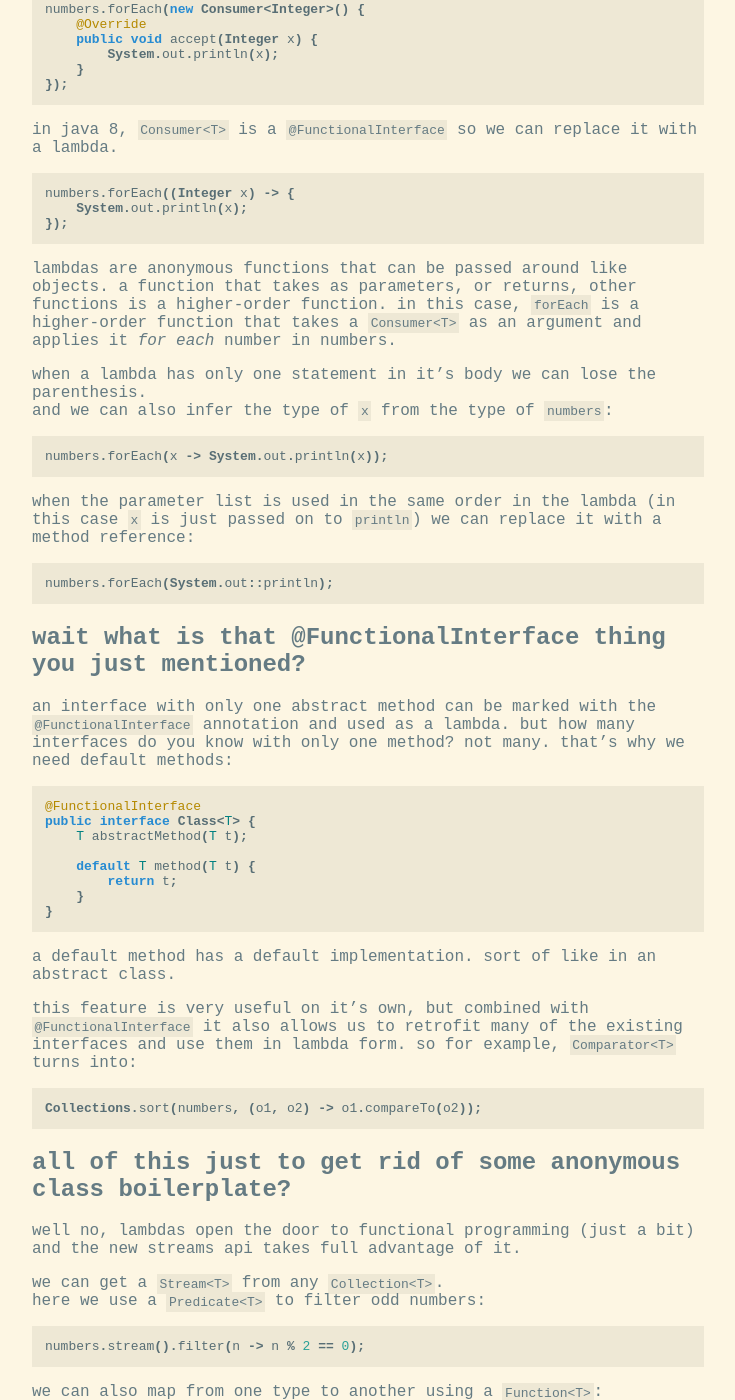
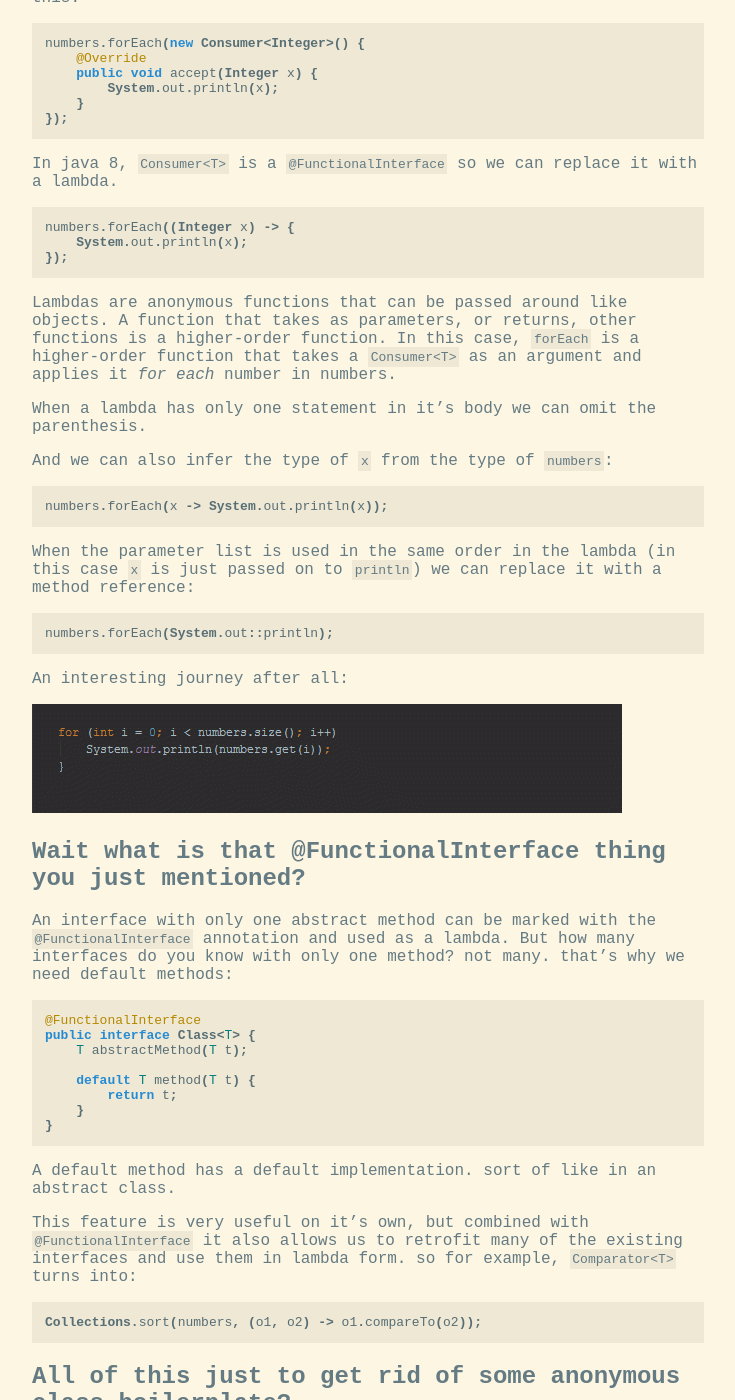
Before and after one commit to oryanm/oryanm.github.io, a Jekyll site: the page built from _posts/2016-09-10-for-loops.md, in a window 1280 px wide and 1400 px high, scrolled down 561 px. Shown: the whole window, without its empty margins (272-1007 px from the left). Built offline with Jekyll 4.4.1, drawn with Linux system fonts in a browser that asks for light colours; some of the changed text lies outside the part shown.

Commit message:
update for loops

````diff
--- a/_posts/2016-09-10-for-loops.md
+++ b/_posts/2016-09-10-for-loops.md
@@ -20,7 +22,7 @@ for (Iterator<Integer> iterator = numbers.iterator(); iterator.hasNext(); ) {
 }
 ```
 
-since java 5 it could loop like this:
+Since java 5 it could loop like this:
 
 ```java
 for (Integer number : numbers) {
@@ -28,9 +30,9 @@ for (Integer number : numbers) {
 }
 ```
 
-that one lasted _for_ quite a _while_.
+That one lasted _for_ quite a _while_.
 
-if you used google's guava you might have seen it loop somewhat like this:
+If you used google's guava you might have seen it loop somewhat like this:
 
 ```java
 numbers.forEach(new Consumer<Integer>() {
@@ -41,7 +43,7 @@ numbers.forEach(new Consumer<Integer>() {
 });
 ```
 
-in java 8, `Consumer<T>` is a `@FunctionalInterface` so we can replace it with a lambda.
+In java 8, `Consumer<T>` is a `@FunctionalInterface` so we can replace it with a lambda.
 
 ```java
 numbers.forEach((Integer x) -> {
@@ -49,28 +51,29 @@ numbers.forEach((Integer x) -> {
 });
 ```
 
-lambdas are anonymous functions that can be passed around like objects.
-a function that takes as parameters, or returns, other functions is a higher-order function.
-in this case, `forEach` is a higher-order function that takes a `Consumer<T>` as an argument and applies it _for each_ number in numbers.
+Lambdas are anonymous functions that can be passed around like objects. A function that takes as parameters, or returns, other functions is a higher-order function. In this case, `forEach` is a higher-order function that takes a `Consumer<T>` as an argument and applies it _for each_ number in numbers.
 
-when a lambda has only one statement in it's body we can lose the parenthesis.
-and we can also infer the type of `x` from the type of `numbers`:
+When a lambda has only one statement in it's body we can omit the parenthesis.
+
+And we can also infer the type of `x` from the type of `numbers`:
 
 ```java
 numbers.forEach(x -> System.out.println(x));
 ```
 
-when the parameter list is used in the same order in the lambda
-(in this case `x` is just passed on to `println`) we can replace it with a method reference:
+When the parameter list is used in the same order in the lambda (in this case `x` is just passed on to `println`) we can replace it with a method reference:
 
 ```java
 numbers.forEach(System.out::println);
 ```
 
-## wait what is that @FunctionalInterface thing you just mentioned?
+An interesting journey after all:
 
-an interface with only one abstract method can be marked with the `@FunctionalInterface` annotation and used as a lambda.
-but how many interfaces do you know with only one method? not many. that's why we need default methods:
+![loop!][forgif]
+
+## Wait what is that @FunctionalInterface thing you just mentioned?
+
+An interface with only one abstract method can be marked with the `@FunctionalInterface` annotation and used as a lambda. But how many interfaces do you know with only one method? not many. that's why we need default methods:
 
 ```java
 @FunctionalInterface
@@ -83,33 +86,34 @@ public interface Class<T> {
 }
 ```
 
-a default method has a default implementation. sort of like in an abstract class.
+A default method has a default implementation. sort of like in an abstract class.
 
-this feature is very useful on it's own, but combined with `@FunctionalInterface` it also allows us to retrofit many of the existing interfaces and use them in lambda form.
+This feature is very useful on it's own, but combined with `@FunctionalInterface` it also allows us to retrofit many of the existing interfaces and use them in lambda form.
 so for example, `Comparator<T>` turns into:
 
 ```java
 Collections.sort(numbers, (o1, o2) -> o1.compareTo(o2));
 ```
 
-## all of this just to get rid of some anonymous class boilerplate?
+## All of this just to get rid of some anonymous class boilerplate?
 
-well no, lambdas open the door to functional programming (just a bit) and the new streams api takes full advantage of it.
+Well no, lambdas open the door to functional programming (just a bit) and the new streams api takes full advantage of it.
 
-we can get a `Stream<T>` from any `Collection<T>`.
-here we use a `Predicate<T>` to filter odd numbers:
+We can get a `Stream<T>` from any `Collection<T>`.
+
+Here we use a `Predicate<T>` to filter odd numbers:
 
 ```java
 numbers.stream().filter(n -> n % 2 == 0);
 ```
 
-we can also map from one type to another using a `Function<T>`:
+We can also map from one type to another using a `Function<T>`:
 
 ```java
 numbers.stream().map(n -> n.toString());
 ```
 
-and we can reduce the stream to a single value using an accumulator and a BiFunction:
+And we can reduce the stream to a single value using an accumulator and a `BiFunction`:
 
 ```java
 numbers.stream()
@@ -117,7 +121,7 @@ numbers.stream()
         .reduce(0, (sum, n) -> sum += n);
 ```
 
-or maybe just collect it to a list again:
+Or maybe just collect it to a list again:
 
 ```java
 numbers.stream()
@@ -136,16 +140,16 @@ numbers.stream()
         .collect(Collectors.groupingBy(n -> n % 10));
 ```
 
-it's important to remember that:
+It's important to remember that:
 
-* streams are not data structures themselves. they only direct the data through a series of _pipes_ and produce a result.
-* streams are _lazy_. that means that nothing gets done until a terminal operation is called.
-    * filter and map return a stream and so they are intermediate. they are just links in the pipe.
-    * reduce and collect produce a final result and so they are terminal. they are the end of the pipeline.
+* Streams are not data structures themselves. They only direct the data through a series of _pipes_ and produce a result.
+* Streams are _lazy_. That means that nothing gets done until a terminal operation is called.
+    * Filter and map return a stream and so they are intermediate. They are just links in the pipe.
+    * Reduce and collect produce a final result and so they are terminal. They are the end of the pipeline.
 
-for a good explanation of the consequences this has on performance [watch this][lazy].
+For a good explanation of the consequences this has on performance [watch this][lazy].
 
-anyway, here are a few more examples:
+Anyway, here are a few more examples:
 
 ```java
 numbers.stream().anyMatch(n -> n % 3 == 0);
@@ -167,7 +171,7 @@ students.stream()
     .collect(Collectors.maxBy(Integer::compare))
 ```
 
-primitive streams have some neat functions too:
+Primitive streams have some neat functions too:
 
 ```java
 IntStream.of(1,2,3,4,5).count();
@@ -177,7 +181,7 @@ LongStream.of(1,2,3,4,5).max();
 IntStream.of(1,2,3,4,5).min();
 ```
 
-also, infinite streams:
+Also, infinite streams:
 
 ```java
 Stream.iterate(1, e -> e + 1)
@@ -187,9 +191,9 @@ Stream.iterate(1, e -> e + 1)
         .forEach(System.out::println); // => 273 546 819 1092 1365
 ```
 
-## and what is that weird method reference syntax?
+## And what is that weird method reference syntax?
 
-method references are nothing but a shorthand notation for lambdas that do nothing but call an existing method:
+Method references are nothing but a shorthand notation for lambdas that do nothing but call an existing method:
 
 ```java
 numbers.stream()
@@ -203,9 +207,9 @@ numbers.stream()
         .reduce(String::concat); // == (carry, s) -> carry.concat(s)
 ```
 
-## back up a sec
+## Back up a sec
 
-lets compare loops again:
+Lets compare loops again:
 
 ```java
 for (Integer number : numbers) {
@@ -215,22 +219,19 @@ for (Integer number : numbers) {
 numbers.forEach(System.out::println);
 ```
 
-a shorter syntax is nice and all but there's something else going on here.
-notice that in the first example the iteration is controlled by the for loop. it's an external iteration.
-in the second example it's the collection itself that controls the iteration. it's an internal iteration.
-who cares? well, when the iteration is internal we can benefit from polymorphism and do crazy things like that:
+A shorter syntax is nice and all but there's something else going on here. Notice that in the first example the iteration is controlled by the for loop. It's an external iteration. In the second example it's the collection itself that controls the iteration. It's an internal iteration. Who cares? Well, when the iteration is internal we can benefit from polymorphism and do crazy things like this:
 
 ```java
 numbers.parallelStream().forEach(System.out::println);
 ```
-warning: do not try to parallel things without profiling.
+Warning: do not try to parallel things without profiling.
 
-## anything else?
+## Anything else?
 
-* you might wanna take a look at `Optional<T>` since many of the methods in the streams api use it. it's a great way to avoid null checks and `NullPointerExceptions`.
-* check out the new [dates api][]. greatly influenced from JodaTime. in short, use `LocalDate`, `LocalTime` and `LocalDateTime` instead of `Date` and `Calendar`
-* all changes in [JDK8][]
-* some links:
+* You might wanna take a look at `Optional<T>` since many of the methods in the streams api use it. It's a great way to avoid null checks and `NullPointerExceptions`.
+* Check out the new [dates api][]. Greatly influenced from JodaTime. In short, use `LocalDate`, `LocalTime` and `LocalDateTime` instead of `Date` and `Calendar`
+* All changes in [JDK8][]
+* Some links:
     * [streams-cheat-sheet][]
     * [best-practices-cheat-sheet][]
     * [Collectors][]
@@ -243,3 +244,5 @@ warning: do not try to parallel things without profiling.
 [Collectors]: https://docs.oracle.com/javase/8/docs/api/java/util/stream/Collectors.html
 [Taste of Lambdas]: https://youtu.be/1OpAgZvYXLQ
 [lazy]: https://youtu.be/1OpAgZvYXLQ?t=2h4m46s
+
+[forgif]:{{ site.url }}/images/for.gif
````
Also changed, not shown: other parts of _posts/2016-09-10-for-loops.md (+4 -2 lines), images/for.gif (added).
